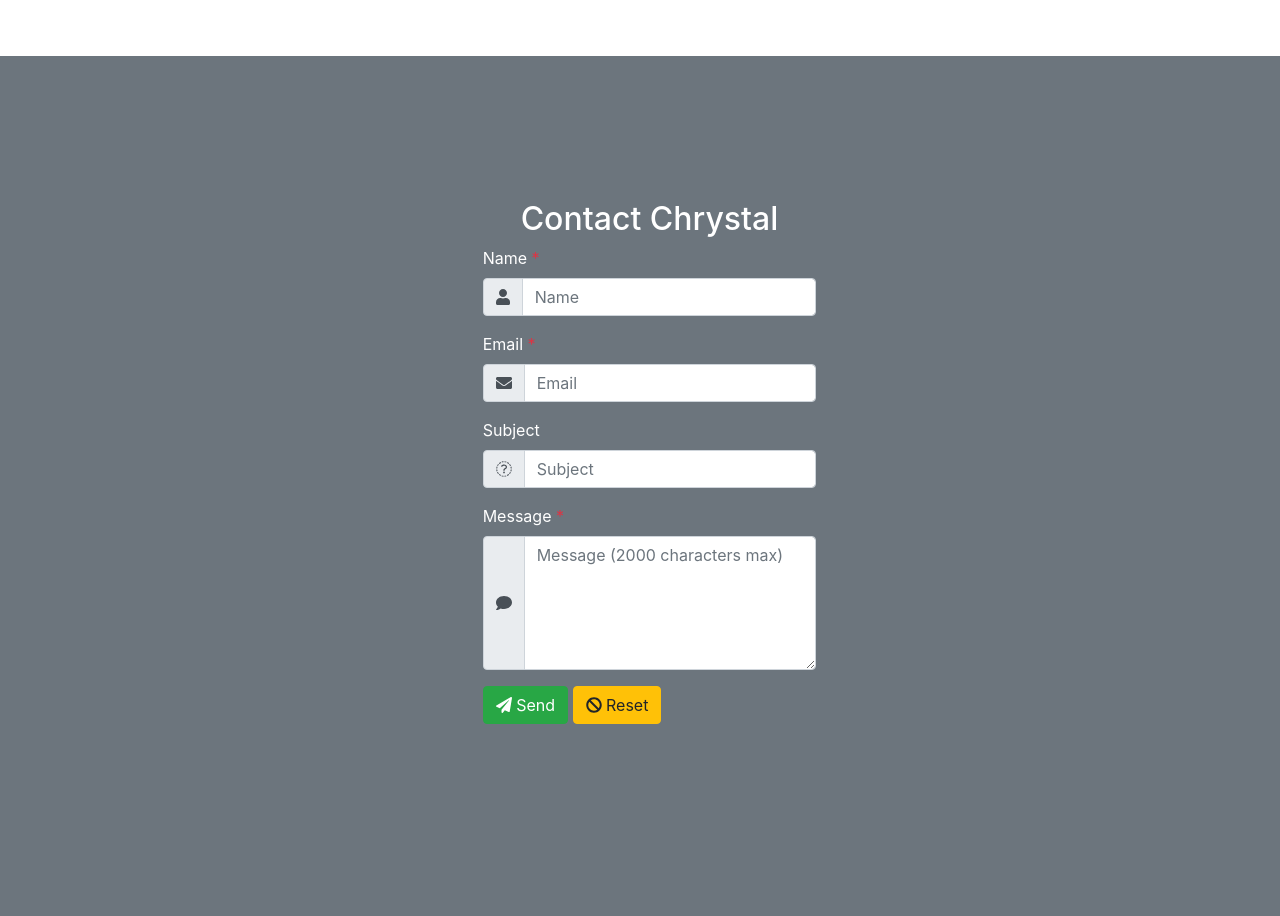
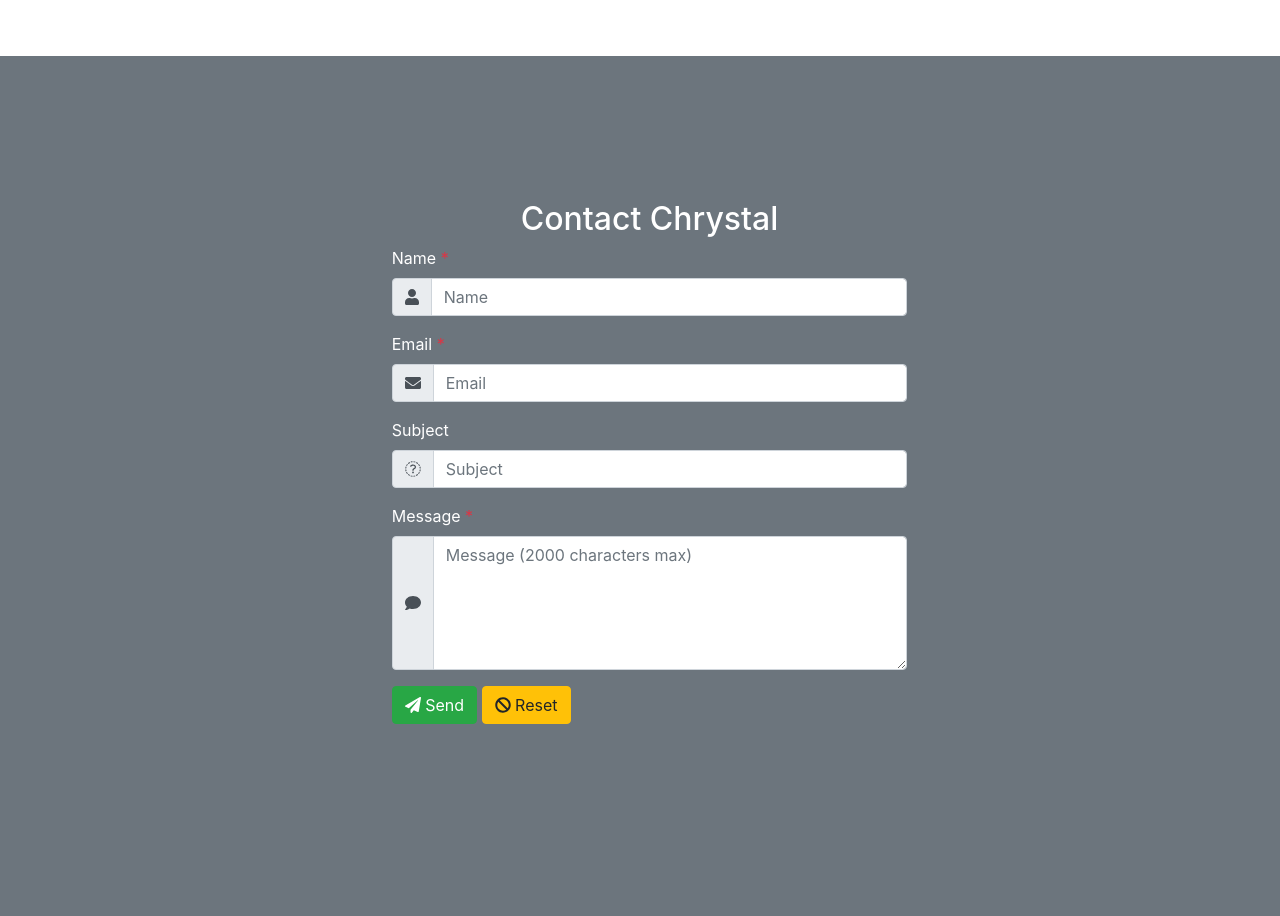
Before and after one commit to chrystalcopeland/my-pwp-chrystal, a PHP site: page / in a window 1280 px wide. Shown: the part 1869-2785 px from the top of the page. Run offline with PHP 8.4, Linux system fonts and the light colour scheme; some libraries are stand-ins or nearby versions.

Commit message:
updated composer

```diff
--- a/public_html/css/style.css
+++ b/public_html/css/style.css
@@ -29,6 +29,7 @@ About
 *************/
 #about {
 	color: white;
+	font-family: Sacramento;
 }
 
 /***********
--- a/public_html/index.php
+++ b/public_html/index.php
@@ -194,10 +194,10 @@ Do not copy and paste this one.
 							<section class="py-5">
 								<div class="container">
 									<div class="row">
-										<div class="col-lg-4 offset-lg-4">
+										<div class="col-lg-6 offset-lg-3">
 											<h2 class="text-center">Contact Chrystal</h2>
 											<!--Begin Form -->
-											<form id="chrystals-form" action="php/mailer.php" method="post">
+											<form id="contact-form" action="php/mailer.php" method="post">
 												<div class="form-group">
 													<label for="contactChrystalName">Name <span class="text-danger">*</span></label>
 													<div class="input-group">
@@ -206,7 +206,7 @@ Do not copy and paste this one.
 																<i class="fa fa-user" aria-hidden="true"></i>
 															</div>
 														</div>
-														<input type="text" class="form-control" id="contactLucy" name="contactLucy" placeholder="Name">
+														<input type="text" class="form-control" id="contactChrystal" name="contactChrystal" placeholder="Name">
 													</div>
 												</div>
 												<div class="form-group">
```
